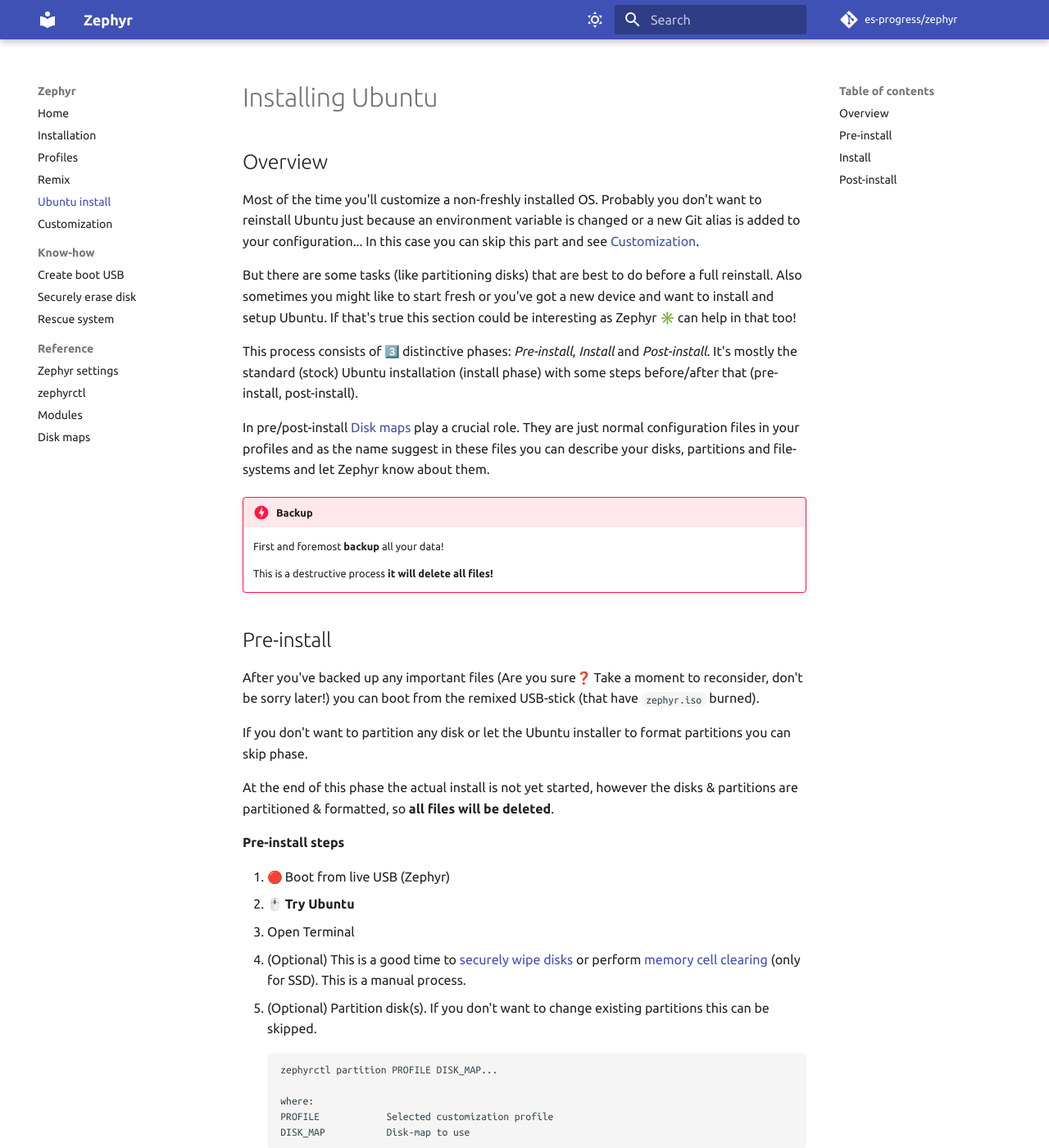
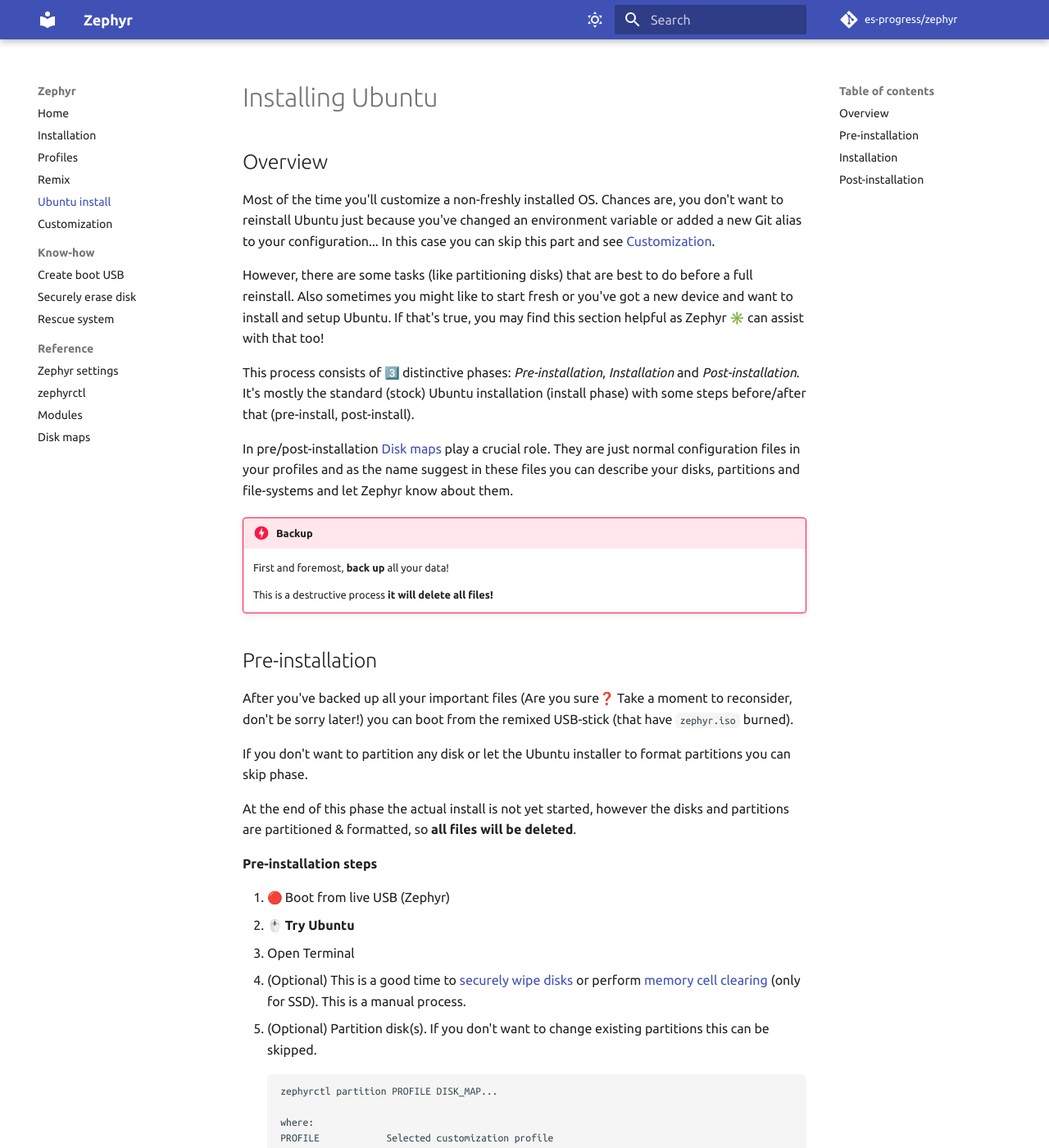
Before and after one commit to es-progress/zephyr, an MkDocs documentation site: the page built from docs/ubuntu.md, in a window 1280 px wide and 1400 px high. Shown: the whole window at 82% size. Built offline with MkDocs 1.6.1 and Material for MkDocs 9.7.7, drawn with Linux system fonts in a browser that asks for light colours; emoji names are drawn with the system emoji font; comment, search, counter and statistics services are not loaded; some of the changed text lies outside the part shown.

Commit message:
docs/main: proofread

```diff
--- a/docs/ubuntu.md
+++ b/docs/ubuntu.md
@@ -3,34 +3,34 @@
 ## Overview
 
 Most of the time you'll customize a non-freshly installed OS.
-Probably you don't want to reinstall Ubuntu just because an environment variable is changed or a new Git alias is added to your configuration...
+Chances are, you don't want to reinstall Ubuntu just because you've changed an environment variable or added a new Git alias to your configuration...
 In this case you can skip this part and see [Customization](customize.md).
 
-But there are some tasks (like partitioning disks) that are best to do before a full reinstall.
+However, there are some tasks (like partitioning disks) that are best to do before a full reinstall.
 Also sometimes you might like to start fresh or you've got a new device and want to install and setup Ubuntu.
-If that's true this section could be interesting as Zephyr :eight_spoked_asterisk: can help in that too!
+If that's true, you may find this section helpful as Zephyr :eight_spoked_asterisk: can assist with that too!
 
-This process consists of :three: distinctive phases: _Pre-install_, _Install_ and _Post-install_.
+This process consists of :three: distinctive phases: _Pre-installation_, _Installation_ and _Post-installation_.
 It's mostly the standard (stock) Ubuntu installation (install phase) with some steps before/after that (pre-install, post-install).
 
-In pre/post-install [Disk maps](reference/disk-maps.md) play a crucial role.
+In pre/post-installation [Disk maps](reference/disk-maps.md) play a crucial role.
 They are just normal configuration files in your profiles and as the name suggest in these files you can describe your disks, partitions and file-systems and let Zephyr know about them.
 
 !!! danger "Backup"
 
-    First and foremost **backup** all your data!
+    First and foremost, **back up** all your data!
 
     This is a destructive process **it will delete all files!**
 
-## Pre-install
+## Pre-installation
 
-After you've backed up any important files (Are you sure:question: Take a moment to reconsider, don't be sorry later!) you can boot from the remixed USB-stick (that have `zephyr.iso` burned).
+After you've backed up all your important files (Are you sure:question: Take a moment to reconsider, don't be sorry later!) you can boot from the remixed USB-stick (that have `zephyr.iso` burned).
 
 If you don't want to partition any disk or let the Ubuntu installer to format partitions you can skip phase.
 
-At the end of this phase the actual install is not yet started, however the disks & partitions are partitioned & formatted, so **all files will be deleted**.
+At the end of this phase the actual install is not yet started, however the disks and partitions are partitioned & formatted, so **all files will be deleted**.
 
-**Pre-install steps**
+**Pre-installation steps**
 
 1. :red_circle: Boot from live USB (Zephyr)
 1. :computer_mouse: **Try Ubuntu**
@@ -58,11 +58,11 @@ At the end of this phase the actual install is not yet started, however the disk
 
 !!! success "You now have clean & empty disks, ready for a fresh install. :white_flag:"
 
-## Install
+## Installation
 
 This is the standard Ubuntu install process.
 
-**Steps**
+**Installation steps**
 
 1. :computer_mouse: **Install Ubuntu**
 1. Complete forms, settings in GUI
@@ -71,12 +71,12 @@ This is the standard Ubuntu install process.
 
 !!! success "Stock Ubuntu is installed. In the next step we setup Zephyr and prepare for first boot! Yay!"
 
-## Post-install
+## Post-installation
 
-Ubuntu is already installed, but we need to perform the post-install steps too.
+Ubuntu is already installed, but we need to perform the post-installation steps too.
 Then we will reboot the system and see the first boot (hopefully without any problems! :crossed_fingers:)
 
-**Post-install steps**
+**Post-installation steps**
 
 1.  Run post-install
 
```
Also changed, not shown: docs/customize.md (+10 -8 lines), docs/index.md (+3 -3 lines), docs/install.md (+4 -4 lines), docs/profiles.md (+9 -9 lines), docs/remix.md (+9 -9 lines).
